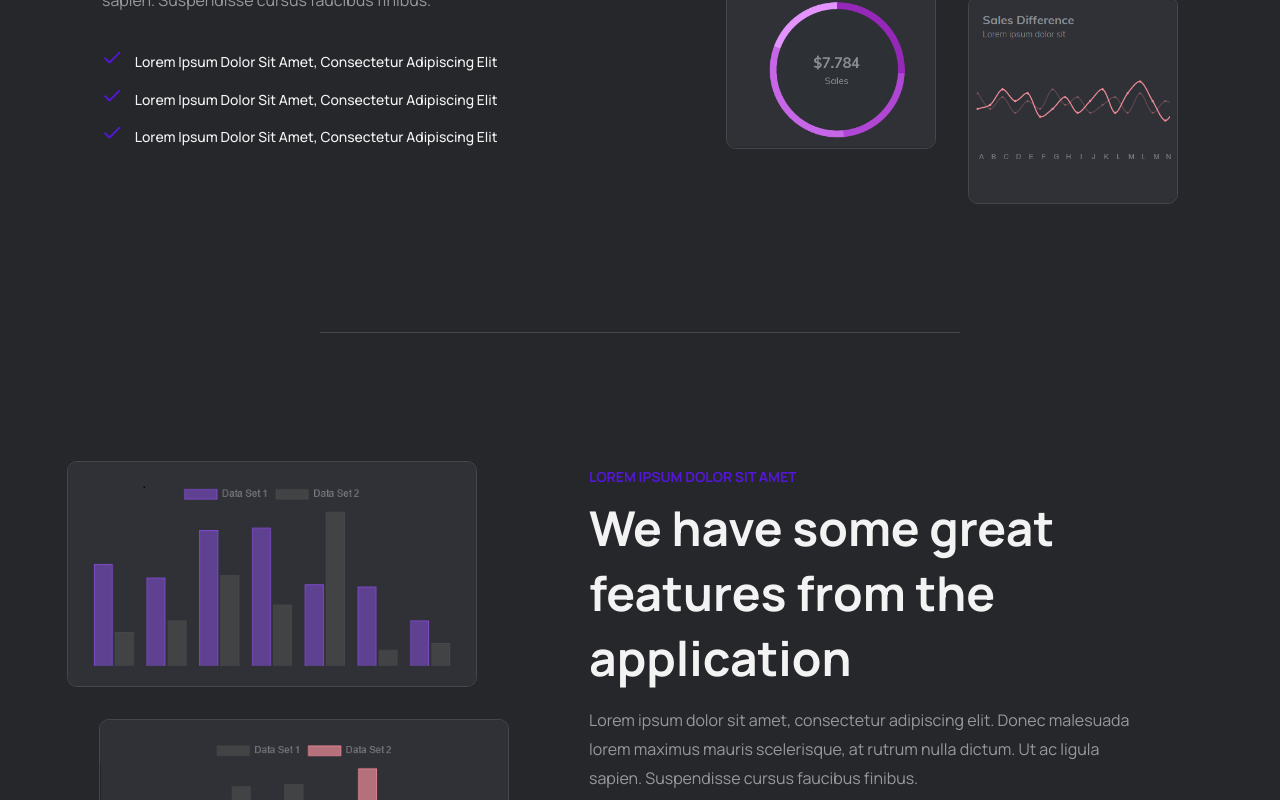
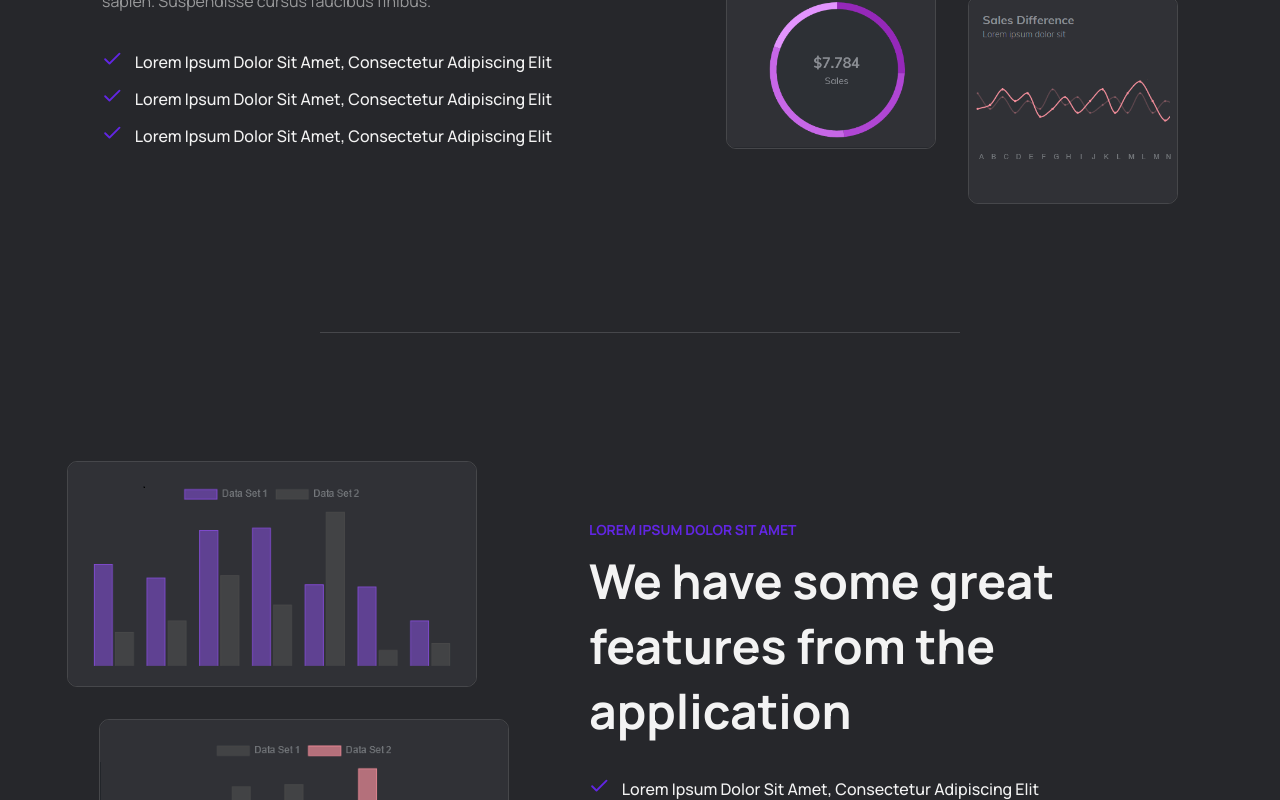
Before and after one commit to jonathafernandes/insight-cast, a React (Vite) app: page / in a window 1280 px wide. Shown: the part 1800-2600 px from the top of the page. Built offline with nearby package versions, Linux system fonts and the light colour scheme.

Commit message:
refactoring class naming patterns

```diff
--- a/src/components/features/ContentText.jsx
+++ b/src/components/features/ContentText.jsx
@@ -6,9 +6,9 @@
 export function ContentText(props) {
     return (
         <div className={styles.contentText}>
-            <span>{props.subtitle}</span>
-            <h2>{props.title}</h2>
-            <p>{props.content}</p>
+            <span className={styles.subtitle}>{props.subtitle}</span>
+            <h2 className={styles.title}>{props.title}</h2>
+            <p className={styles.description}>{props.description}</p>
             <ul>
                 <li>
                     <Check size={20} weight="bold" />
@@ -36,7 +36,7 @@
 ContentText.propTypes = {
     subtitle: PropTypes.string,
     title: PropTypes.string,
-    content: PropTypes.string,
+    description: PropTypes.string,
     listItemOne: PropTypes.string,
     listItemTwo: PropTypes.string,
     listItemThree: PropTypes.string,
--- a/src/components/features/Features.jsx
+++ b/src/components/features/Features.jsx
@@ -17,7 +17,7 @@
                 <ContentText
                     subtitle="Lorem ipsum dolor sit amet"
                     title="We have some great features from the application"
-                    content="Lorem ipsum dolor sit amet, consectetur adipiscing elit. Donec malesuada lorem maximus mauris scelerisque, at rutrum nulla dictum. Ut ac ligula sapien. Suspendisse cursus faucibus finibus. "
+                    description="Lorem ipsum dolor sit amet, consectetur adipiscing elit. Donec malesuada lorem maximus mauris scelerisque, at rutrum nulla dictum. Ut ac ligula sapien. Suspendisse cursus faucibus finibus. "
                     listItemOne="Lorem ipsum dolor sit amet, consectetur adipiscing elit"
                     listItemTwo="Lorem ipsum dolor sit amet, consectetur adipiscing elit"
                     listItemThree="Lorem ipsum dolor sit amet, consectetur adipiscing elit"
--- a/src/components/pricing/Pricing.jsx
+++ b/src/components/pricing/Pricing.jsx
@@ -5,7 +5,7 @@
 export function Pricing() {
     return (
         <div className={styles.content}>
-            <span className={styles.subTitle}>Find your perfect fit</span>
+            <span className={styles.subtitle}>Find your perfect fit</span>
             <h2 className={styles.title}>Choose your best plan</h2>
             <p className={styles.description}>Select the plan that suits your needs and benefit from our analytics tools.</p>
             <div className={styles.cards}>
--- a/src/components/sass/Features.module.sass
+++ b/src/components/sass/Features.module.sass
@@ -9,13 +9,13 @@
         .contentText
             width: 50%
 
-            span
+            .subtitle
                 color: variables.$primary-color
                 font-size: 0.87rem
                 font-weight: 700
                 text-transform: uppercase
 
-            h2
+            .title
                 color: variables.$text-color
                 font-size: 3rem
                 font-weight: 700
@@ -23,7 +23,7 @@
 
                 width: 90%
 
-            p
+            .description
                 color: variables.$secondary-text-color
                 line-height: 1.8rem
 
--- a/src/components/sass/Pricing.module.sass
+++ b/src/components/sass/Pricing.module.sass
@@ -6,7 +6,7 @@
 
     text-align: center
 
-    .subTitle
+    .subtitle
         color: variables.$primary-color
         font-size: 0.87rem
         font-weight: 700
@@ -15,6 +15,7 @@
     .title
         font-size: 3rem
 
+        margin-top: 0.5rem
     .description
         color: variables.$secondary-text-color
         line-height: 1.8rem
--- a/src/components/sass/Testimonials.module.sass
+++ b/src/components/sass/Testimonials.module.sass
@@ -5,14 +5,14 @@
     @include mixins.flex-container
     flex-direction: column
 
-    span
+    .subtitle
         color: variables.$primary-color
         font-size: 0.87rem
         font-weight: 700
         text-transform: uppercase
 
-    h2
-        margin: 1rem 0 3rem 0
+    .title
+        margin: 0.5rem 0 3rem 0
 
         font-size: 3rem
 
--- a/src/components/sass/_variables.sass
+++ b/src/components/sass/_variables.sass
@@ -1,4 +1,4 @@
-$primary-color: #5417D7
+$primary-color: #6226e4
 $secondary-color: #6d31ee
 $text-color: #f3f3f3
 $secondary-text-color: #f3f3f38f
--- a/src/components/testimonials/Testimonials.jsx
+++ b/src/components/testimonials/Testimonials.jsx
@@ -5,8 +5,8 @@
 export function Testimonials() {
     return (
         <div className={styles.content}>
-            <span>Testimonials</span>
-            <h2>People like you love</h2>
+            <span className={styles.subtitle}>Testimonials</span>
+            <h2 className={styles.title}>People like you love</h2>
             <div className={styles.cards}>
                 <TestimonialsCard
                     textContent="Lorem ipsum dolor sit amet, consectetur adipiscing elit. Aenean euismod bibendum laoreet. Proin gravida dolor sit amet lacus."
```
